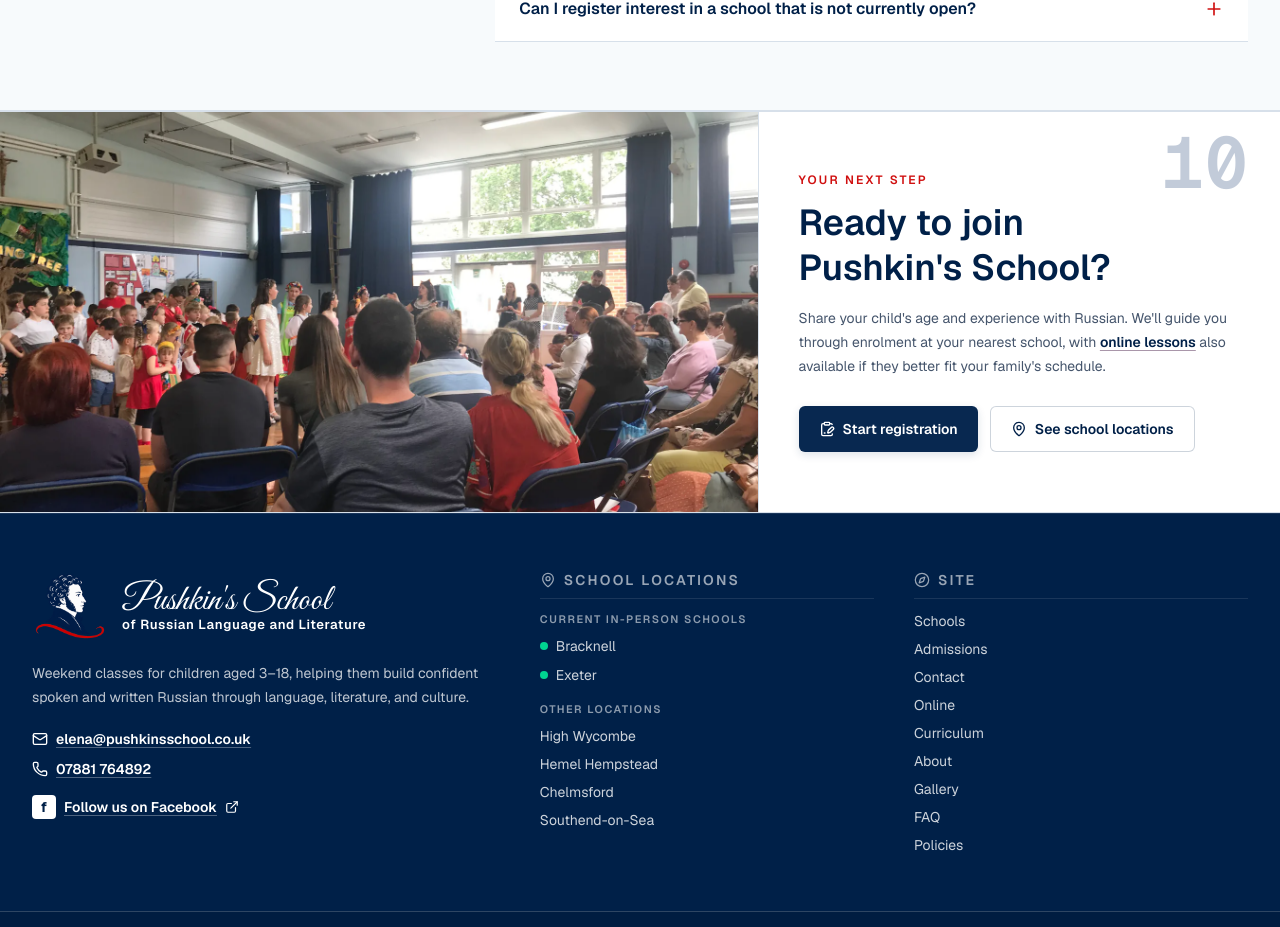
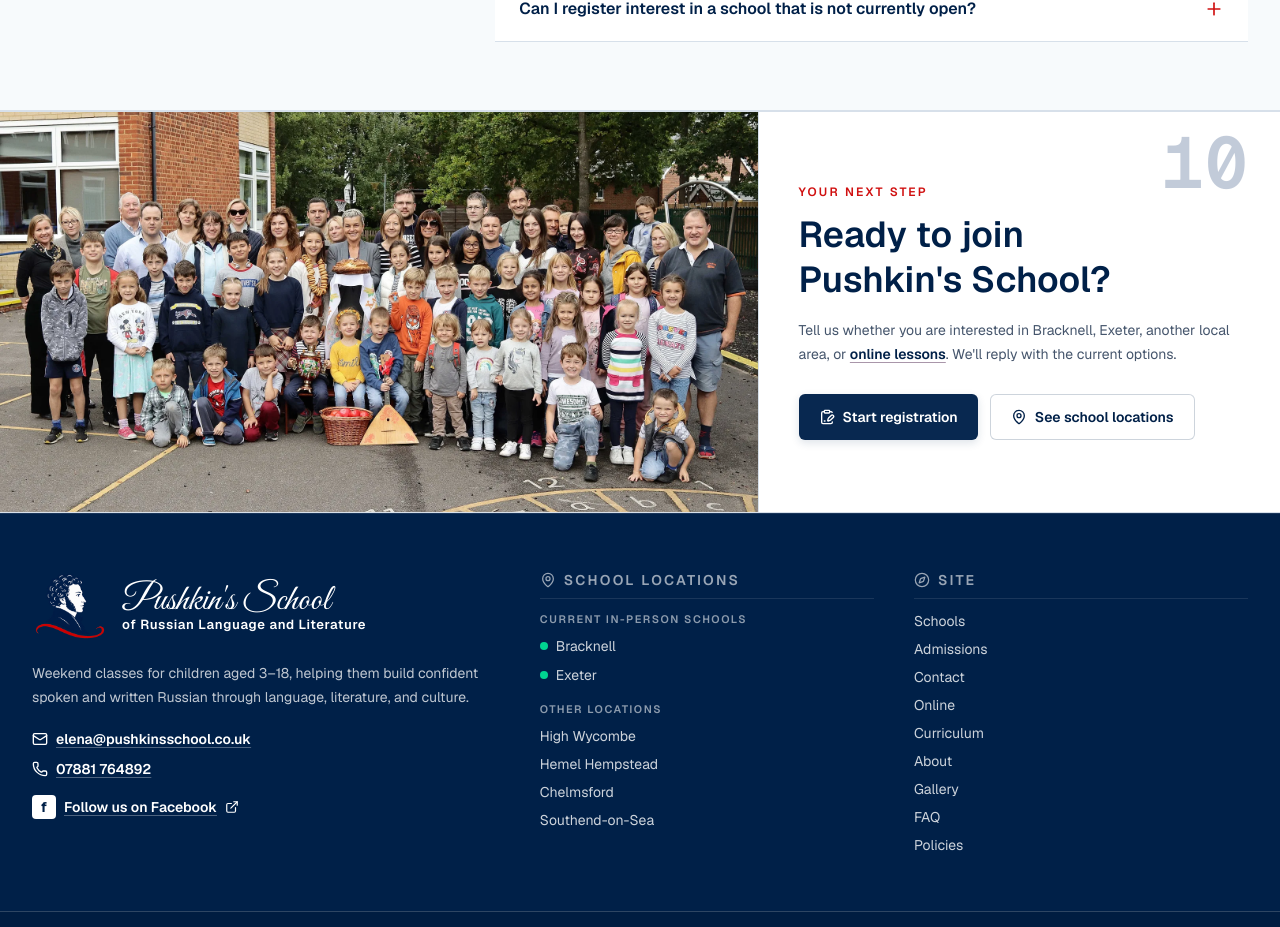
Before and after one commit to AntonV0/pushkins-russian-school, a Next.js app: page / in a window 1280 px wide. Shown: the part 5720-6647 px from the top of the page. Built offline with nearby package versions, Linux system fonts and the light colour scheme.

Commit message:
feat(homepage): refresh community imagery in the final invitation

```diff
--- a/src/app/page.tsx
+++ b/src/app/page.tsx
@@ -79,8 +79,8 @@
   poster: "/images/locations/exeter/exeter-classroom-learning.webp",
 };
 const homepageCommunityImage = {
-  src: "/images/locations/bracknell/bracknell-performance-wide.webp",
-  alt: "Children performing for families at Pushkin's School in Bracknell.",
+  src: "/images/site/homepage-community-bracknell.webp",
+  alt: "Children, families, and teachers gathered together at Pushkin's School in Bracknell.",
 };
 const homepageLocationImageAssets: Record<string, MediaAsset | undefined> = {
   bracknell: getApprovedMediaAssetById("BRACKNELL-DSC03270"),
@@ -756,15 +756,15 @@
                 Ready to join Pushkin&apos;s School?
               </h2>
               <p className="mt-4 max-w-xl text-sm leading-6 text-slate-600">
-                Share your child&apos;s age and experience with Russian. We&apos;ll
-                guide you through enrolment at your nearest school, with{" "}
+                Tell us whether you are interested in Bracknell, Exeter, another
+                local area, or{" "}
                 <Link
                   href="/online-lessons"
                   className="font-semibold text-brand-blue-strong underline decoration-brand-accent/65 underline-offset-4 transition hover:decoration-brand-red"
                 >
                   online lessons
-                </Link>{" "}
-                also available if they better fit your family&apos;s schedule.
+                </Link>
+                . We&apos;ll reply with the current options.
               </p>
               <div className="mt-7 flex flex-wrap gap-3">
                 <ButtonLink
```
